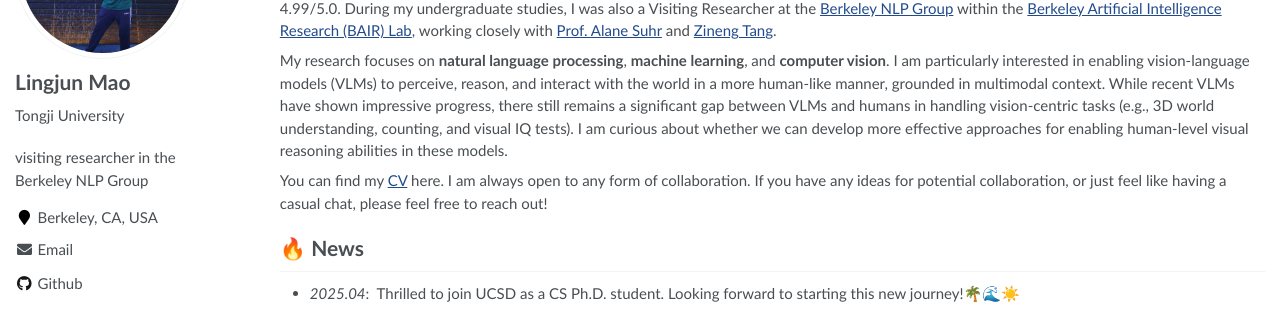
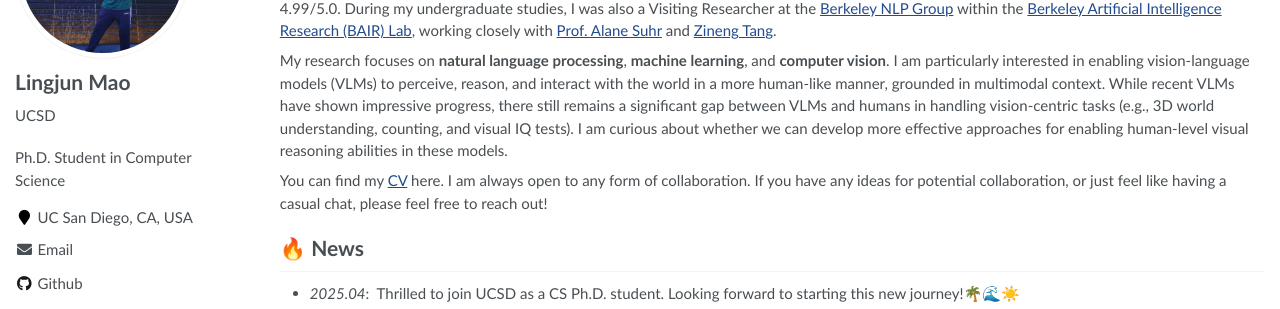
Before and after one commit to mao1207/mao1207.github.io, a Jekyll site: the page built from _pages/about.md, in a window 1280 px wide. Shown: the part 285-594 px from the top of the page. Built offline with Jekyll 4.4.1, drawn with Linux system fonts in a browser that asks for light colours.

Commit message:
feat: Update _config.yml

```diff
--- a/_config.yml
+++ b/_config.yml
@@ -7,7 +7,7 @@
 
 # Site Settings
 title                    : "Lingjun Mao"
-description              : "visiting researcher in the Berkeley NLP Group"
+description              : "Ph.D. Student in Computer Science"
 repository               : "mao1207/mao1207.github.io"
 google_scholar_stats_use_cdn : true
 
@@ -23,12 +23,12 @@ baidu_site_verification  :  # get baidu_site_verification from https://ziyuan.ba
 author:
   name             : "Lingjun Mao"
   avatar           : "images/profile.png"
-  bio              : "Tongji University"
-  location         : "Berkeley, CA, USA"
+  bio              : "UCSD"
+  location         : "UC San Diego, CA, USA"
   employer         :
   pubmed           :
   googlescholar    : "https://scholar.google.com/citations?user=FPn61hYAAAAJ"
-  email            : "lingjun@berkeley.edu"
+  email            : "lingjun@ucsd.edu"
   researchgate     :  # e.g., "https://www.researchgate.net/profile/yourprofile"
   uri              :
   bitbucket        :
```
